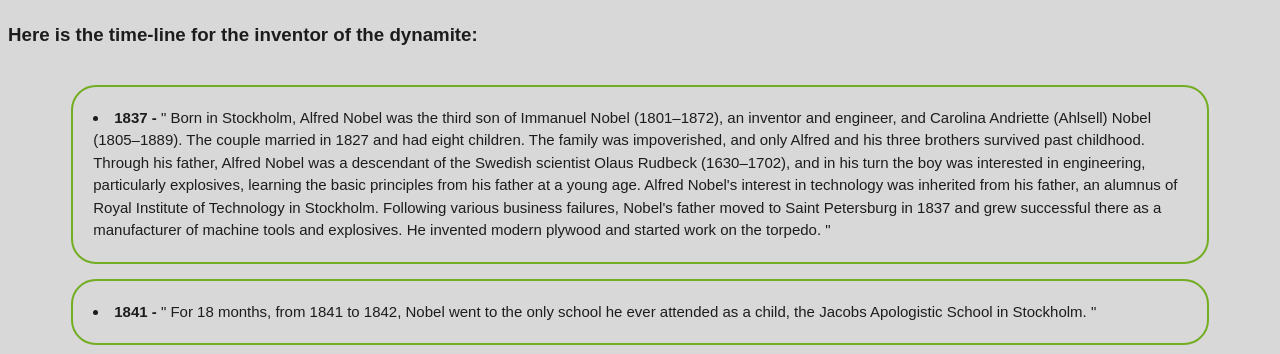
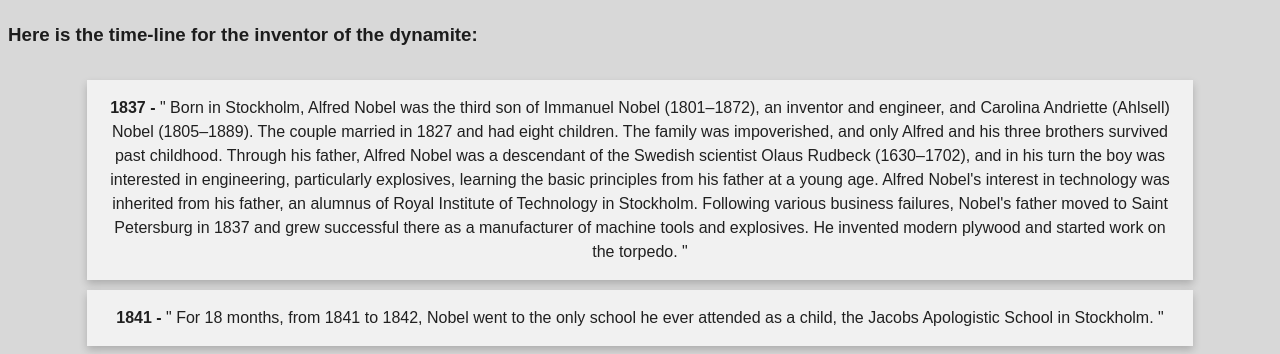
Before and after one commit to chimikoo/Project-Dynamite, a plain HTML site: page index.html in a window 1280 px wide. Shown: the part 645-999 px from the top of the page. Drawn offline with Linux system fonts and the light colour scheme.

Commit message:
Cleaned up code to make it easier to read

```diff
--- a/index.html
+++ b/index.html
@@ -1,12 +1,11 @@
 <html>
     <!DOCTYPE html>
-    <html>
         <head>
             <title>Tribute project</title>
             <meta charset="UTF-8" />
             <link href="style.css" rel="stylesheet" />
         </head>
-        <main id="main">
+        <body id="main">
             <h1 id="title">Alfred Nobel</h1>
             <p class="font-main">The inventor of dynamite</p>
             <figure id="img-div">
@@ -18,13 +17,15 @@
                 </figcaption>
             </figure>
 
-
             <section id="tribute-info">
                     <h3 id="headline">Here is the time-line for the inventor of the dynamite:</h3>
                     <div class="row">
                         <div class="timeline-centered" id="timeline">
                         <div class="container"
                             <ul>
+                                <div class="row">
+                                    <div class"column">
+                                        <div class="card"
                                             <li class="borderlist">
                                                 <strong>
                                                     1837 -
@@ -33,6 +34,12 @@
                                                     Born in Stockholm, Alfred Nobel was the third son of Immanuel Nobel (1801–1872), an inventor and engineer, and Carolina Andriette (Ahlsell) Nobel (1805–1889). The couple married in 1827 and had eight children. The family was impoverished, and only Alfred and his three brothers survived past childhood. Through his father, Alfred Nobel was a descendant of the Swedish scientist Olaus Rudbeck (1630–1702), and in his turn the boy was interested in engineering, particularly explosives, learning the basic principles from his father at a young age. Alfred Nobel's interest in technology was inherited from his father, an alumnus of Royal Institute of Technology in Stockholm.  Following various business failures, Nobel's father moved to Saint Petersburg in 1837 and grew successful there as a manufacturer of machine tools and explosives. He invented modern plywood and started work on the torpedo.
                                                     "
                                             </li>
+                                        </div>
+                                    </div>
+                                </div>
+                                <div class="row">
+                                    <div class"column">
+                                        <div class="card"
                                             <li class="borderlist">
                                                 <strong>
                                                     1841 -
@@ -40,6 +47,12 @@
                                                 "
                                                 For 18 months, from 1841 to 1842, Nobel went to the only school he ever attended as a child, the Jacobs Apologistic School in Stockholm.
                                                 "
+                                            </li>
+                                        </div>
+                                    </div>
+                                </div>
+                </li>
+                </div>
                                 </li>
                                 <li class="borderlist">
                                     <strong>
@@ -259,6 +272,7 @@
                         </div>
                     </div>
             </section>
+        </body>
         <footer class="font-main">
                     <blackquote cite=
                     "
@@ -279,6 +293,4 @@
                         .
                     </h3>
         </footer>
-        </main>
 </html>
-</html>
--- a/style.css
+++ b/style.css
@@ -80,3 +80,48 @@ body {
     text-align: center;
     font-size: 20;
 }
+
+* {
+    box-sizing: border-box;
+}
+
+body {
+    font-family: Arial, Helvetica, sans-serif;
+}
+
+/* Float four columns side by side */
+.column {
+    float: down;
+    width: 25%;
+    padding: 0 10px;
+}
+
+/* Remove extra left and right margins, due to padding */
+.row {
+    margin: 0 -5px;
+    padding: 5px;
+}
+
+/* Clear floats after the columns */
+.row:after {
+    content: "";
+    display: table;
+    clear: both;
+}
+
+/* Responsive columns */
+@media screen and (max-width: 600px) {
+    .column {
+        width: 100%;
+        display: block;
+        margin-bottom: 20px;
+    }
+}
+
+/* Style the counter cards */
+.card {
+    box-shadow: 0 4px 8px 0 rgba(0, 0, 0, 0.2);
+    padding: 16px;
+    text-align: center;
+    background-color: #f1f1f1;
+}
```
Lines whose indentation alone changed are shown as unchanged.
